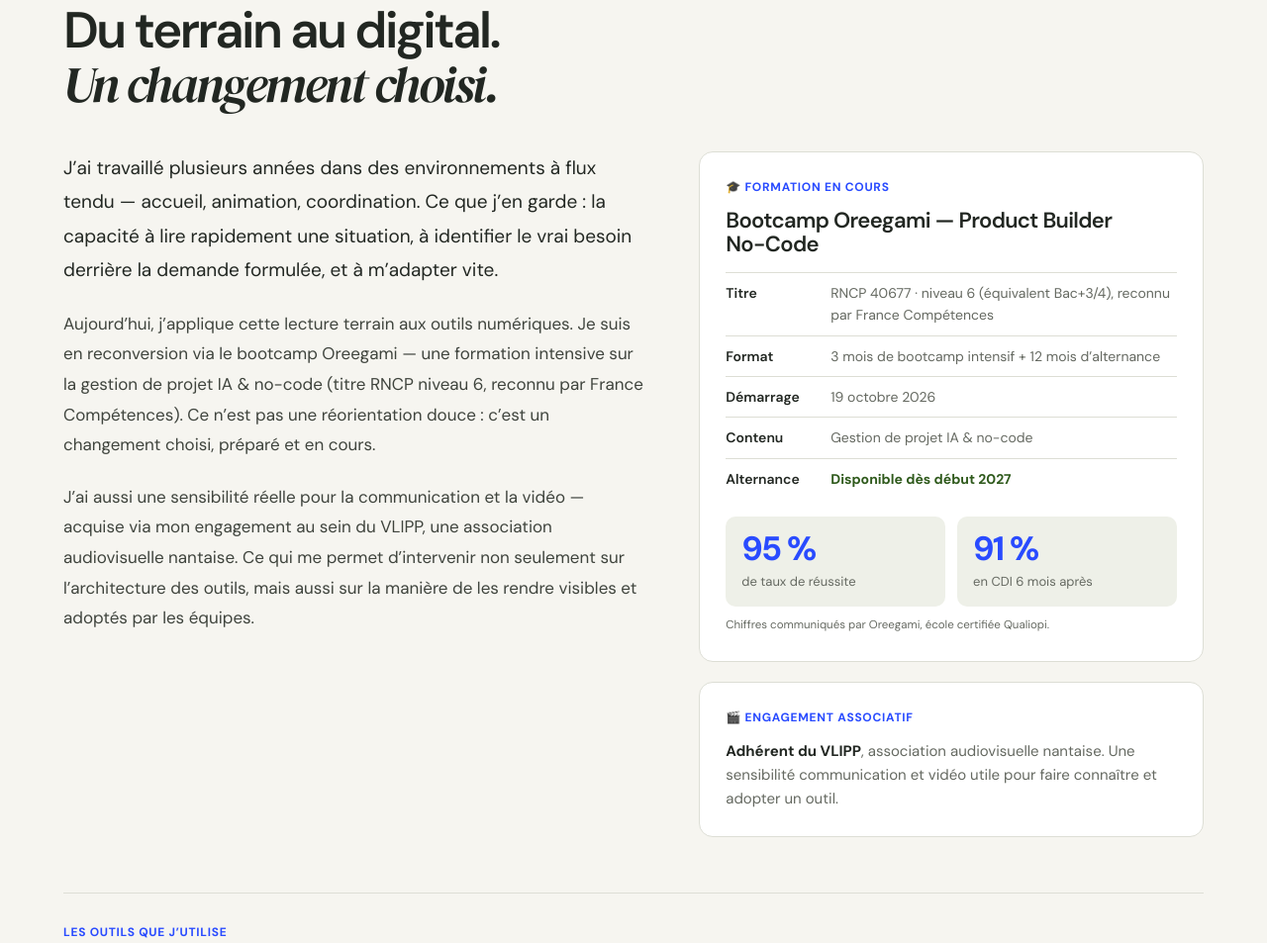
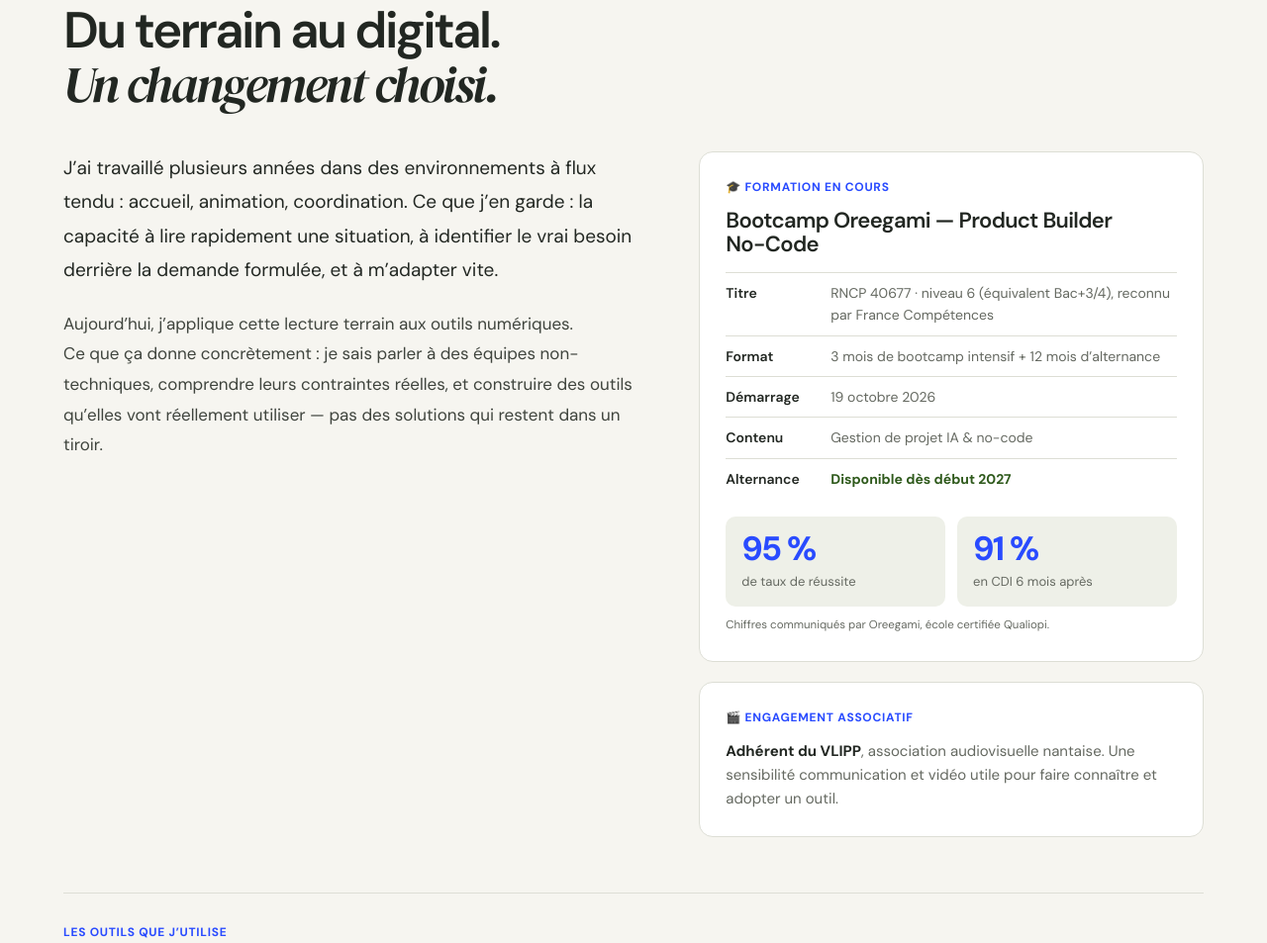
Before and after one commit to arthurparoisgithu/product-builder-, a website with bundled scripts: page site/index.html in a window 1280 px wide. Shown: the part 6438-7391 px from the top of the page at 99% size. Built offline with nearby package versions, Linux system fonts and the light colour scheme.

Commit message:
Profil : speech exact Arthur — flux tendu, lecture terrain, tiroir

```diff
--- a/site/index.html
+++ b/site/index.html
@@ -158,9 +158,8 @@
     <h2 id="profile-title">Du terrain au digital.<br><span class="serif">Un changement choisi.</span></h2>
     <div class="profile2-layout">
       <div class="profile2-story">
-        <p>J’ai travaillé plusieurs années dans des environnements à flux tendu — accueil, animation, coordination. Ce que j’en garde : la capacité à lire rapidement une situation, à identifier le vrai besoin derrière la demande formulée, et à m’adapter vite.</p>
-        <p>Aujourd’hui, j’applique cette lecture terrain aux outils numériques. Je suis en reconversion via le bootcamp Oreegami — une formation intensive sur la gestion de projet IA & no-code (titre RNCP niveau 6, reconnu par France Compétences). Ce n’est pas une réorientation douce : c’est un changement choisi, préparé et en cours.</p>
-        <p>J’ai aussi une sensibilité réelle pour la communication et la vidéo — acquise via mon engagement au sein du VLIPP, une association audiovisuelle nantaise. Ce qui me permet d’intervenir non seulement sur l’architecture des outils, mais aussi sur la manière de les rendre visibles et adoptés par les équipes.</p>
+        <p>J’ai travaillé plusieurs années dans des environnements à flux tendu : accueil, animation, coordination. Ce que j’en garde : la capacité à lire rapidement une situation, à identifier le vrai besoin derrière la demande formulée, et à m’adapter vite.</p>
+        <p>Aujourd’hui, j’applique cette lecture terrain aux outils numériques.<br>Ce que ça donne concrètement : je sais parler à des équipes non-techniques, comprendre leurs contraintes réelles, et construire des outils qu’elles vont réellement utiliser — pas des solutions qui restent dans un tiroir.</p>
       </div>
       <div class="profile2-side">
         <article class="formation-card">
```
